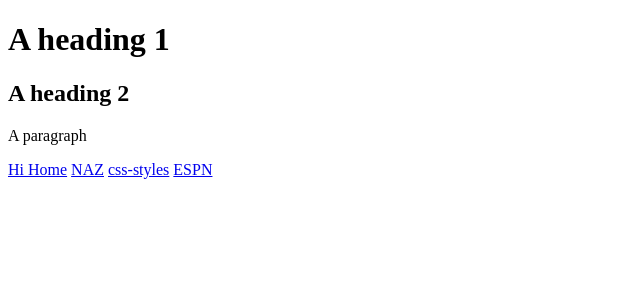
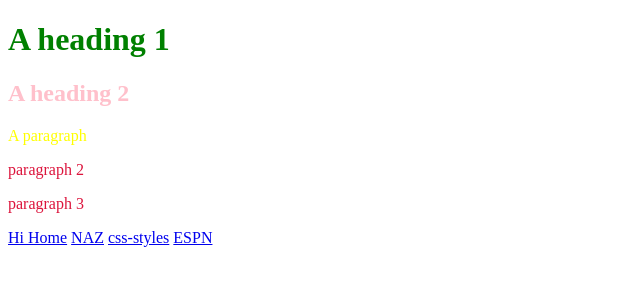
Before and after one commit to resb1121/assignment1, a plain HTML site: page index.html in a window 1280 px wide. Shown: the whole page, without its empty margins (0-640 px from the left). Drawn offline with Linux system fonts and the light colour scheme.

Commit message:
added color

```diff
--- a/css/styles.css
+++ b/css/styles.css
@@ -0,0 +1,9 @@
+html {
+    color: orange;
+}
+h1 {
+    color: green;
+}
+p {
+    color: coral;
+}
--- a/index.html
+++ b/index.html
@@ -4,11 +4,20 @@
     <meta charset="utf-8">
     <title>My Title</title>
     <link rel="stylesheet" type="text/css" href="css/styles.css">
+    <style>
+        p {
+            color:crimson;
+
+        }
+    </style>
 </head>
+
 <body>
-    <h1>A heading 1</h1>
-    <h2>A heading 2</h2>
-    <p>A paragraph</p>
+    <h1 style="color : green;">A heading 1</h1>
+    <h2 style="color : pink;">A heading 2</h2>
+    <p style="color : yellow;">A paragraph</p>
+    <p> paragraph 2 </p>
+    <p> paragraph 3 </p>
     <a href="index.html">Hi </a>
     <a href="index.html">Home</a>
     <a href="http://www.naz.edu" target="_blank">NAZ</a>
```
